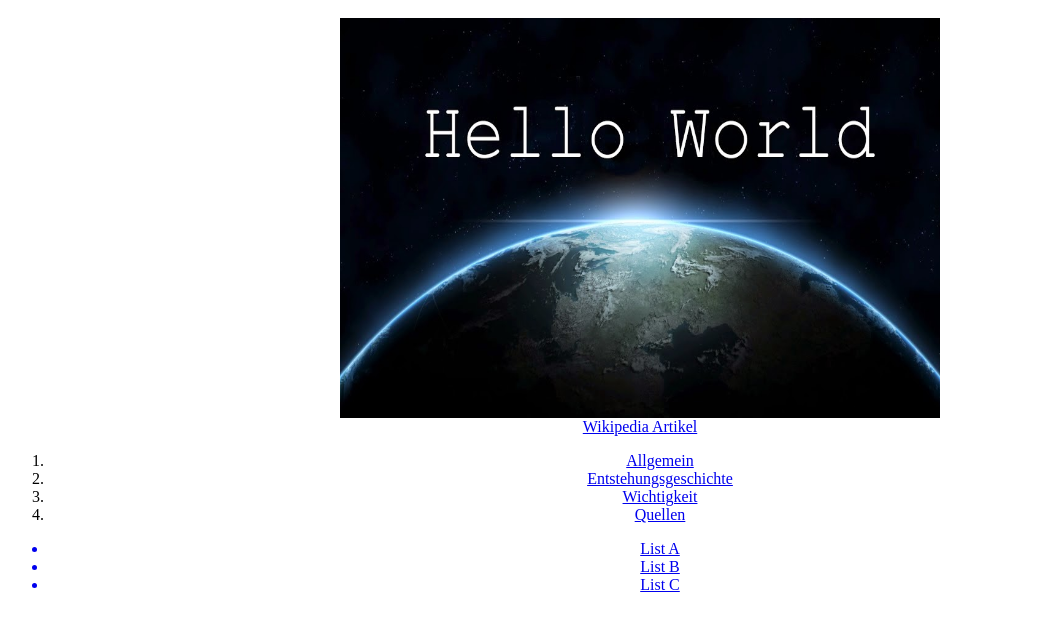
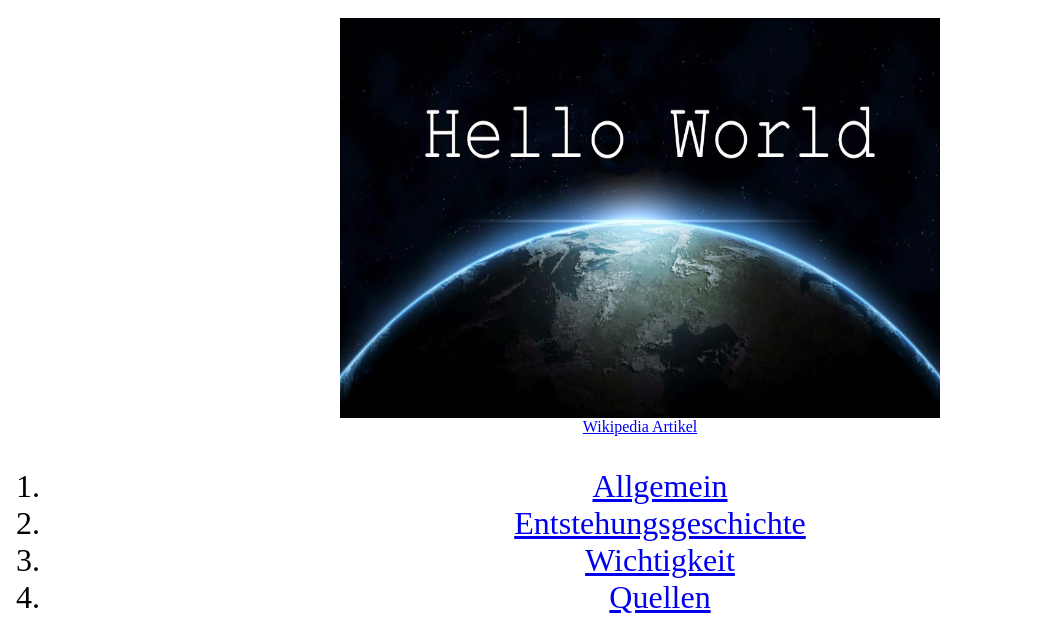
Before and after one commit to OneCleverFox/Hello_World, a plain HTML site: page index.html in a window 1280 px wide. Shown: the part 316-952 px from the top of the page, without its empty margins (0-1062 px from the left). Before the commit the page ends 926 px from the top, so only its background shows below. Drawn offline with Linux system fonts and the light colour scheme.

Commit message:
modified:   index.html

```diff
--- a/index.html
+++ b/index.html
@@ -21,10 +21,10 @@
 
     ul, ol{
       text-align: center;
-        font-size: 1em;
+        font-size: 2em;
     }
 
-    li{
+    .LI-zentriert{
       text-align: center;
         font-size: 1em;
     }
@@ -38,7 +38,7 @@
   </style>
 
   <head>
-    <title>Hello World!</title>
+    <title>"Hello World!"</title>
   </head>
 
   <body>
@@ -48,16 +48,16 @@
     <a href="https://en.wikipedia.org/wiki/%22Hello,_World!%22_program"class="wiki-zentriert">Wikipedia Artikel</a>
 
     <ol>
-      <li><a href="Hello_World_Allgemein.html">Allgemein</a></li>
-      <li><a href="Entstehungsgeschichte.html">Entstehungsgeschichte</a></li>
-      <li><a href="Hello_World_Wichtig.html">Wichtigkeit</li>
-       <li><a href="Quellen.html">Quellen</li>
+      <li><a href="Hello_World_Allgemein.html"class="LI-zentriert">Allgemein</a></li>
+      <li><a href="Entstehungsgeschichte.html"class="LI-zentriert">Entstehungsgeschichte</a></li>
+      <li><a href="Hello_World_Wichtig.html"class="LI-zentriert">Wichtigkeit</li>
+       <li><a href="Quellen.html"class="LI-zentriert">Quellen</li>
     </ol>
 
     <ul>
-      <li>List A</li>
-      <li>List B</li>
-      <li>List C</li>
+      <li><a href="Quellen.html"class="LI-zentriert"></a>List A</li>
+      <li><a href="Quellen.html"class="LI-zentriert"></a>List B</li>
+      <li><a href="Quellen.html"class="LI-zentriert"></a>List C</li>
     </ul>
 
   </body>
```
